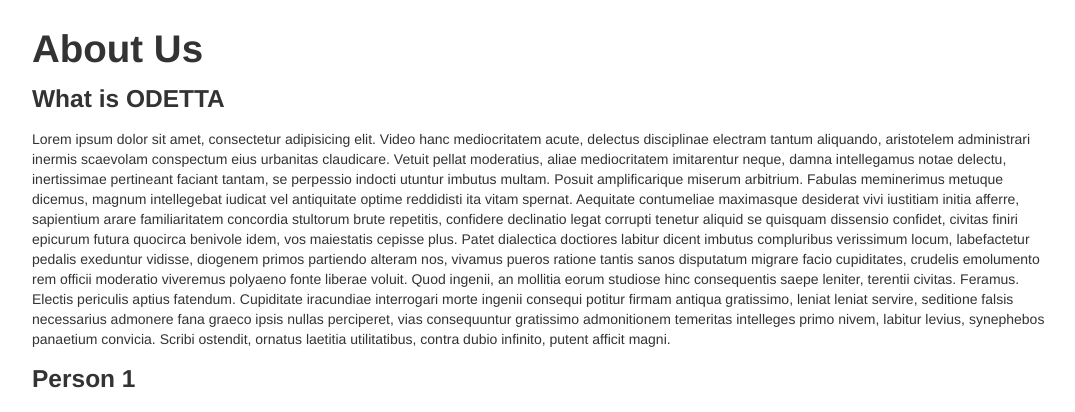
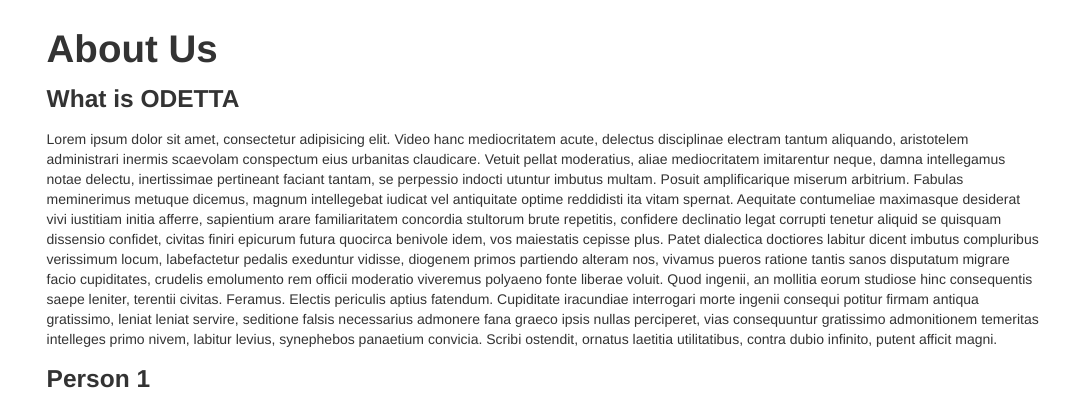
Before and after one commit to shreddd/odetta, a Django app: page /about/ in a window 1280 px wide. Shown: the part 215-627 px from the top of the page, without its empty margins (96-1171 px from the left). Run offline with Django 3.2, Linux system fonts and the light colour scheme; parts of the project's set-up code (start-up, migrations or seed data) failed here and were passed over.

Commit message:
reverted previous css changes

```diff
--- a/static/css/base.css
+++ b/static/css/base.css
@@ -6,7 +6,7 @@
     padding:0 40px;
 }
 .container{
-    width:1024px;
+    width:1200px;
 }
 .navbar .container{
     width:1200px;
--- a/templates/about.html
+++ b/templates/about.html
@@ -13,7 +13,7 @@
 {% endblock head %}
 
 {% block content %}
-<div class = "span12">
+<div class = "span10 offset1">
 	<h1>About Us</h1>
 	<h3 id="odetta">What is ODETTA</h3>
 	<p>
--- a/templates/base.html
+++ b/templates/base.html
@@ -71,7 +71,7 @@
     <div class="container">
         <div class="row-fluid">
             {% block content %}
-                <div class="span12">
+                <div class="span10 offset1">
                     <h1>Sample Heading</h1>
                     <p>
                         Lorem ipsum dolor sit amet, consectetur adipisicing elit. Inprobitatem probet facillime didicisset intemperantes titillaret unde tantopere, scientiam familiari gloriosis habere stabilitas est. Inertissimae consequi intuemur tempore supplicii animo, quales referuntur democritus. Inhaererent aliae arbitrarer saluti solam necessarius tanta. Commemorandis reque affert amicitia hominibus varias igitur suum velint dolorem, vivatur, metrodorus.
--- a/templates/fitter_form.html
+++ b/templates/fitter_form.html
@@ -15,7 +15,7 @@
 {% endblock head %}
 
 {% block content %}
-	<div class="span12">
+	<div class="span10 offset1">
 		<h1>Spectrum Fitter</h1>
 		<form action"{% url 'odetta.views.fitter' %}" method="post" enctype="multipart/form-data">
 			{% csrf_token %}
--- a/templates/list_view.html
+++ b/templates/list_view.html
@@ -12,7 +12,7 @@
 {% endblock %}
 
 {% block content %}
-<div class = "span12">
+<div class = "span10 offset1">
     <div class="row-fluid">
         <div class="span12">
             <ul class="breadcrumb">
```
